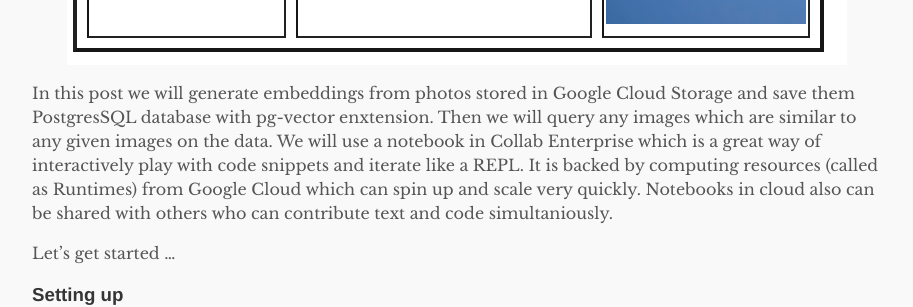
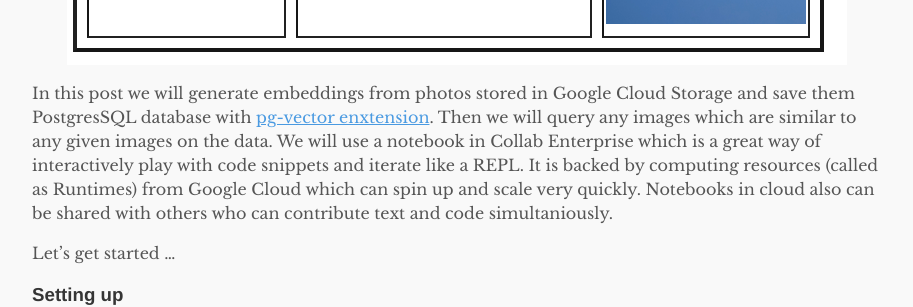
Before and after one commit to neilghosh/neilghosh.github.io, a Jekyll site: the page built from _posts/2023/2023-12-02-embeddings-prediction-using-vertext-ai-and-vector-database.md.md, in a window 1280 px wide and 900 px high, scrolled down 1829 px. Shown: the part 177-484 px from the top of the window, without its empty margins (183-1096 px from the left). Built offline with Jekyll 4.4.1, drawn with Linux system fonts in a browser that asks for light colours; some of the changed lines change nothing that is shown; some of the changed text lies outside the part shown.

Commit message:
_posts/2023/2023-12-02-embeddings-prediction-using-vertext-ai-and-vector-database.md.md updated from https://stackedit.io/

```diff
--- a/_posts/2023/2023-12-02-embeddings-prediction-using-vertext-ai-and-vector-database.md.md
+++ b/_posts/2023/2023-12-02-embeddings-prediction-using-vertext-ai-and-vector-database.md.md
@@ -5,11 +5,11 @@
 ---
 Google Cloud Vertex AI's Multimodal Prediction Models lets us create embeddings from Images (or even text for that matter). By default the embeddings are generated as 1408-dimension vectors however this value is configurable.
 
-These embeddings can be stored in a vector database and verious queries like finding similar images can be done on the stored vector data.
+These embeddings can be stored in a vector database and verious queries like finding similar images on the basis of distances can be done on the stored vector data.
 
 ![enter image description here](/assets/2023/plane-bird-distance.jpg)
 
-In this post we will generate embeddings from photos stored in Google Cloud Storage and save them PostgresSQL database with pg-vector enxtension. Then we will query any images which are similar to any given images on the data. We will use a notebook in Collab Enterprise which is a great way of interactively play with code snippets and iterate like a REPL. It is backed by computing resources (called as Runtimes) from Google Cloud which can spin up and scale very quickly. Notebooks in cloud also can be shared with others who can contribute text and code simultaniously.
+In this post we will generate embeddings from photos stored in Google Cloud Storage and save them PostgresSQL database with [pg-vector enxtension](https://github.com/pgvector/pgvector). Then we will query any images which are similar to any given images on the data. We will use a notebook in Collab Enterprise which is a great way of interactively play with code snippets and iterate like a REPL. It is backed by computing resources (called as Runtimes) from Google Cloud which can spin up and scale very quickly. Notebooks in cloud also can be shared with others who can contribute text and code simultaniously.
 
 Let's get started ...
 
@@ -185,7 +185,7 @@
 - The dimention of the embedding could be increased so that more features of the images could have been used for comparison/distance.
 - The input image itself could have been cropped to the object only so that the sky which is common in all images couldn't have dominated the similarity.
 <!--stackedit_data:
-eyJoaXN0b3J5IjpbLTIwMzc4NzIzMzksMTgxMDgwNzU3NywtND
+eyJoaXN0b3J5IjpbLTE5MTc1NTkyMzYsMTgxMDgwNzU3NywtND
 YwODMxMTg5LC0xMTEyODcyNjk1LDE5OTI3NDkwMTcsNzYxODEw
 MDA0XX0=
 -->
```
